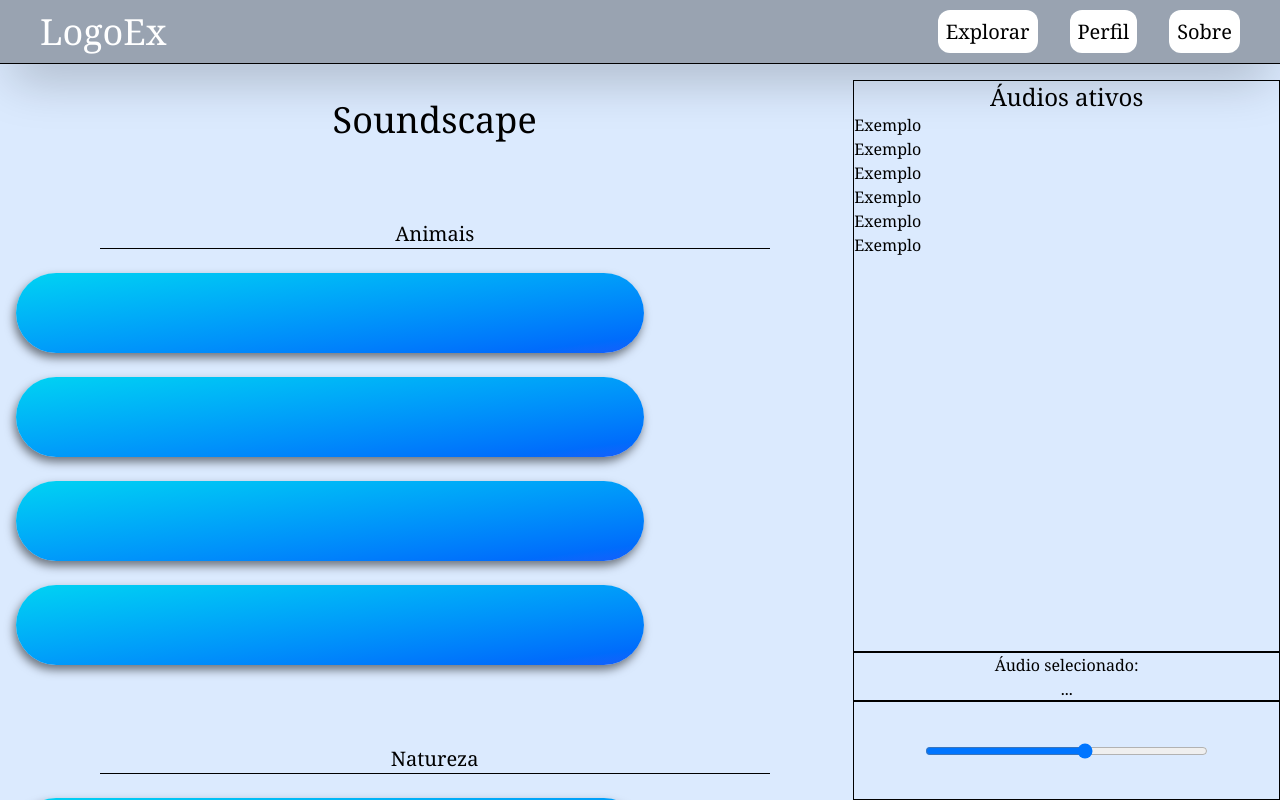
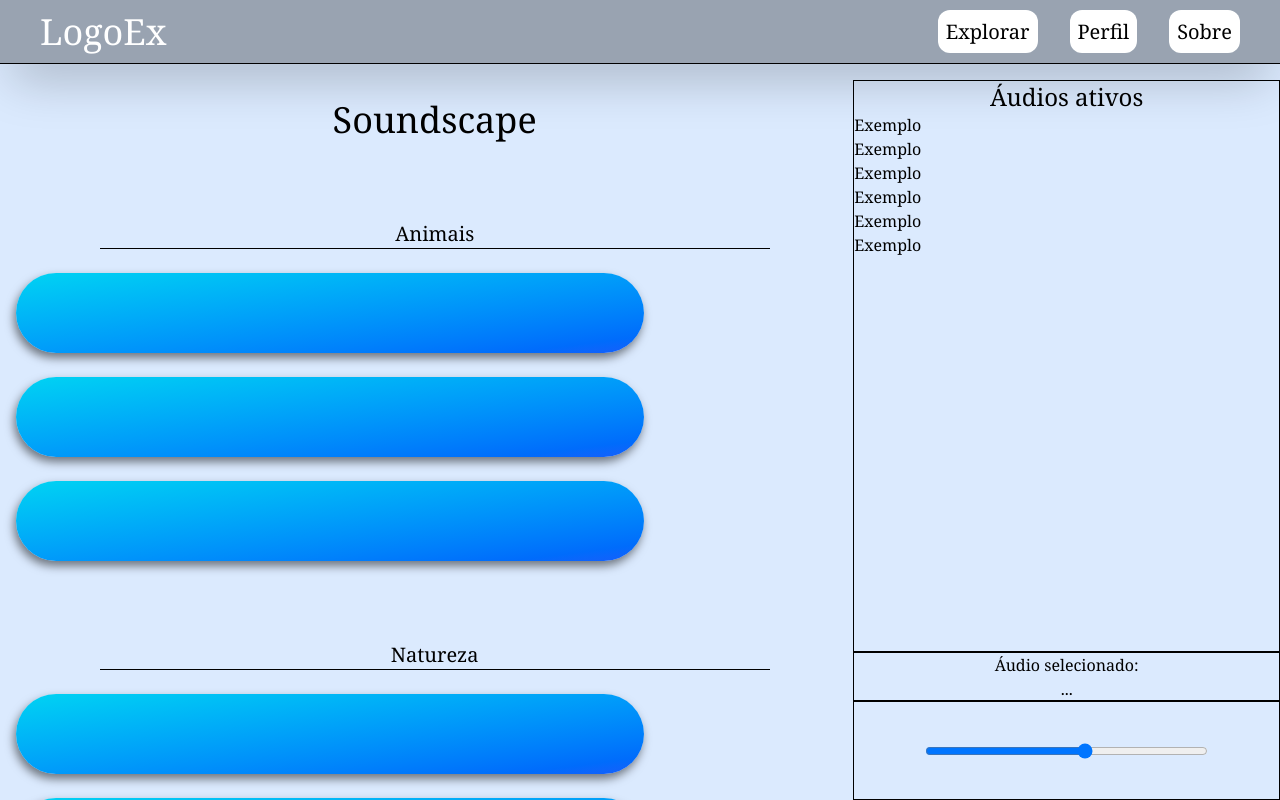
Before and after one commit to venicius8/youzen, a Next.js app: page /soundscape in a window 1280 px wide. Built offline with nearby package versions, Linux system fonts and the light colour scheme.

Commit message:
refactor(soundscape): move components to components directory

```diff
--- /dev/null
+++ b/app/soundscape/components/AudioContainer.tsx
@@ -0,0 +1,8 @@
+export default function AudioContainer({ src }: { src: string }) {
+  return (
+    <div
+      className="w-3/4 max-w-3xl h-20 bg-linear-to-br from-cyan-400 to-blue-600 rounded-full my-6"
+      style={{ boxShadow: "-2px 5px 10px rgba(0, 0, 0, 0.5)" }}
+    ></div>
+  );
+}
--- /dev/null
+++ b/app/soundscape/components/AudioSection.tsx
@@ -0,0 +1,8 @@
+export default function AudioSection({ label }: { label: String }) {
+  return (
+    <span className="flex flex-col items-center mt-20">
+      <p className="text-xl text-center">{label}</p>
+      <hr className="w-4/5" />
+    </span>
+  );
+}
--- a/app/soundscape/page.tsx
+++ b/app/soundscape/page.tsx
@@ -1,20 +1,5 @@
-function AudioContainer() {
-  return (
-    <div
-      className="w-3/4 max-w-3xl h-20 bg-linear-to-br from-cyan-400 to-blue-600 rounded-full my-6"
-      style={{ boxShadow: "-2px 5px 10px rgba(0, 0, 0, 0.5)" }}
-    ></div>
-  );
-}
-
-function AudioSection({ label }: { label: String }) {
-  return (
-    <span className="flex flex-col items-center mt-20">
-      <p className="text-xl text-center">{label}</p>
-      <hr className="w-4/5" />
-    </span>
-  );
-}
+import AudioContainer from "./components/AudioContainer";
+import AudioSection from "./components/AudioSection";
 
 export default function Soundscape() {
   return (
@@ -23,21 +8,14 @@ export default function Soundscape() {
         <h1 className="mt-25 mb-11 text-4xl text-center">Soundscape</h1>
 
         <AudioSection label="Animais" />
-        <AudioContainer />
-        <AudioContainer />
-        <AudioContainer />
-        <AudioContainer />
+        <AudioContainer src={`${process.env.AUDIO_URL}/owl`} />
+        <AudioContainer src={`${process.env.AUDIO_URL}/bird`} />
+        <AudioContainer src={`${process.env.AUDIO_URL}/cricket`} />
 
         <AudioSection label="Natureza" />
-        <AudioContainer />
-        <AudioContainer />
-        <AudioContainer />
-        <AudioContainer />
-
-        <AudioSection label="Artificiais" />
-        <AudioContainer />
-        <AudioContainer />
-        <AudioContainer />
+        <AudioContainer src={`${process.env.AUDIO_URL}/wind`} />
+        <AudioContainer src={`${process.env.AUDIO_URL}/thunder`} />
+        <AudioContainer src={`${process.env.AUDIO_URL}/rain`} />
       </div>
 
       <div className="h-full flex flex-row md:h-full md:w-1/3 md:flex-col">
```
